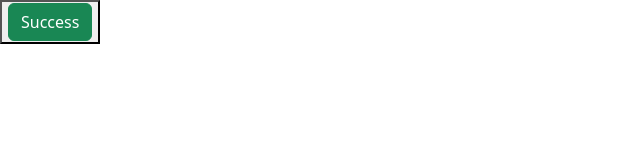
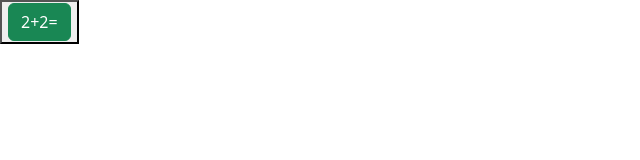
Before and after one commit to 8idAbi8/React_18_Course, a React (Vite) app: page / in a window 1280 px wide. Shown: the top 160 px of the page, without its empty margins (0-640 px from the left). Built offline with nearby package versions, Linux system fonts and the light colour scheme; the HTML template or start-up script is replaced by a standard one.

Commit message:
added button with dynamic text

```diff
--- a/src/components/MyButtonComponent .tsx
+++ b/src/components/MyButtonComponent .tsx
@@ -1,8 +1,21 @@
+import { useState } from "react";
+
 const MyButtonComponent = () => {
+  // state hook
+  const [buttonText, setbuttonText] = useState("2+2=");
+
+  // handle event function
+  const handleClick = () => {
+    if (buttonText === "2+2=") setbuttonText("3+1=");
+    else setbuttonText("2+2=");
+  };
+
   return (
-    <button type="button" className="btn btn-success">
-      Success
-    </button>
+    <>
+      <button type="button" className="btn btn-success" onClick={handleClick}>
+        {buttonText}
+      </button>
+    </>
   );
 };
 
```
